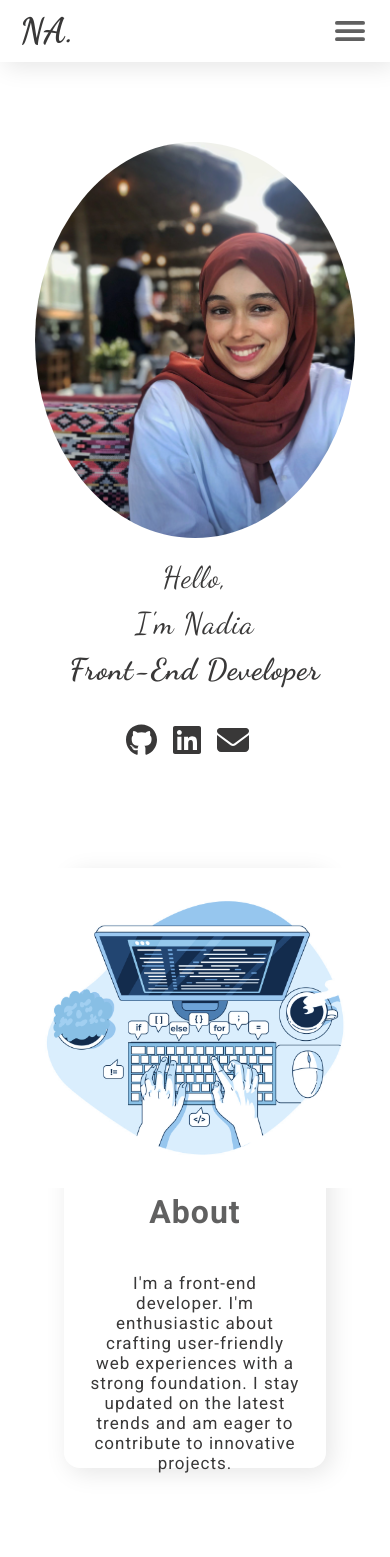
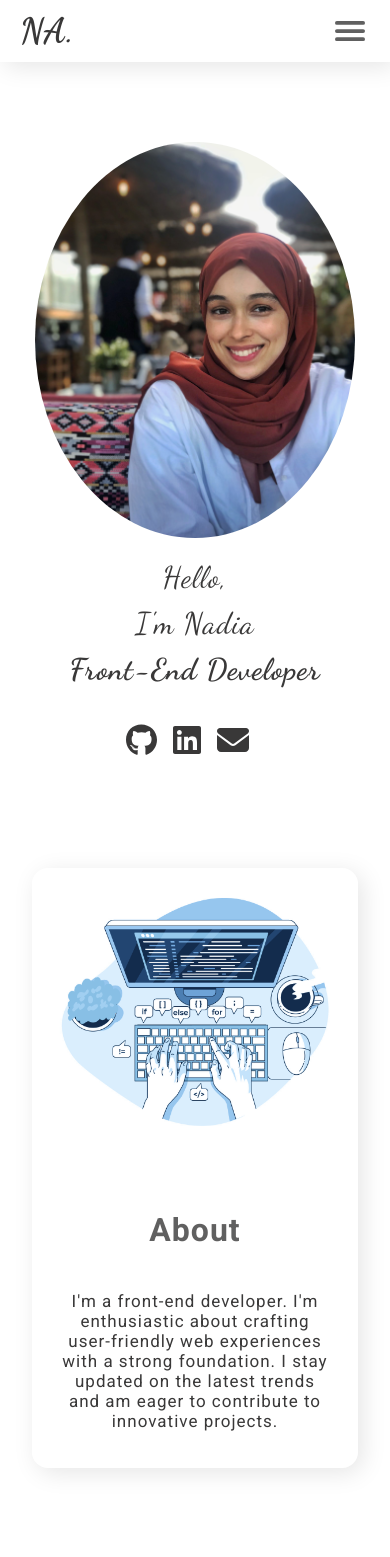
Before and after one commit to Nadia-Amz/my-portfolio, a React (Create React App) app: page / in a window 390 px wide. Shown: the top 1557 px of the page. Built offline with nearby package versions, Linux system fonts and the light colour scheme.

Commit message:
commited

```diff
--- a/src/css/style.css
+++ b/src/css/style.css
@@ -187,8 +187,8 @@ body{
     justify-content: space-between;
     align-items: center;
     border-radius: 16px;
-    margin-left: 4rem;
-    margin-right: 4rem;
+    margin-left: 2rem;
+    margin-right: 2rem;
     height: 500px;
     margin-top: 5rem;
     backdrop-filter: blur(7px) ;
@@ -208,6 +208,7 @@ body{
 }
 .about-photo{
     width: 30rem;
+    border-radius: 50%;
 }
 .project-section{
     margin-top: 5rem;
@@ -452,7 +453,7 @@ body{
     }
 }
 
-@media (max-width: 827px){
+@media (max-width: 939px){
     .text p,h1,h2{
         font-size: 30px;
     }
@@ -495,6 +496,9 @@ body{
         flex-direction: column;
         height: 600px;
     }
+    .about-section p{
+        margin-bottom: 2rem;
+    }
     .profil-section{
         display: flex;
         flex-direction: column;
@@ -536,10 +540,6 @@ body{
     .icons a{
         font-size: 17px;
     }
-}
- @media(max-width:450px)
- {
-
     .about-container h1,
     .projects-container h1
     {
@@ -548,9 +548,20 @@ body{
     .card h3{
         font-size: 1.5rem;
     }
+}
+ @media(max-width:450px)
+ {
+    .about-photo{
+        width: 18rem;
+    }
+
  }
- @media (max-width:415px) {
+ @media (max-width:417px) {
     .text p,h1,h2{
         padding: 5px 30px;
     }
+    .card{
+        height: 600px;
+    }
+
  }
```
